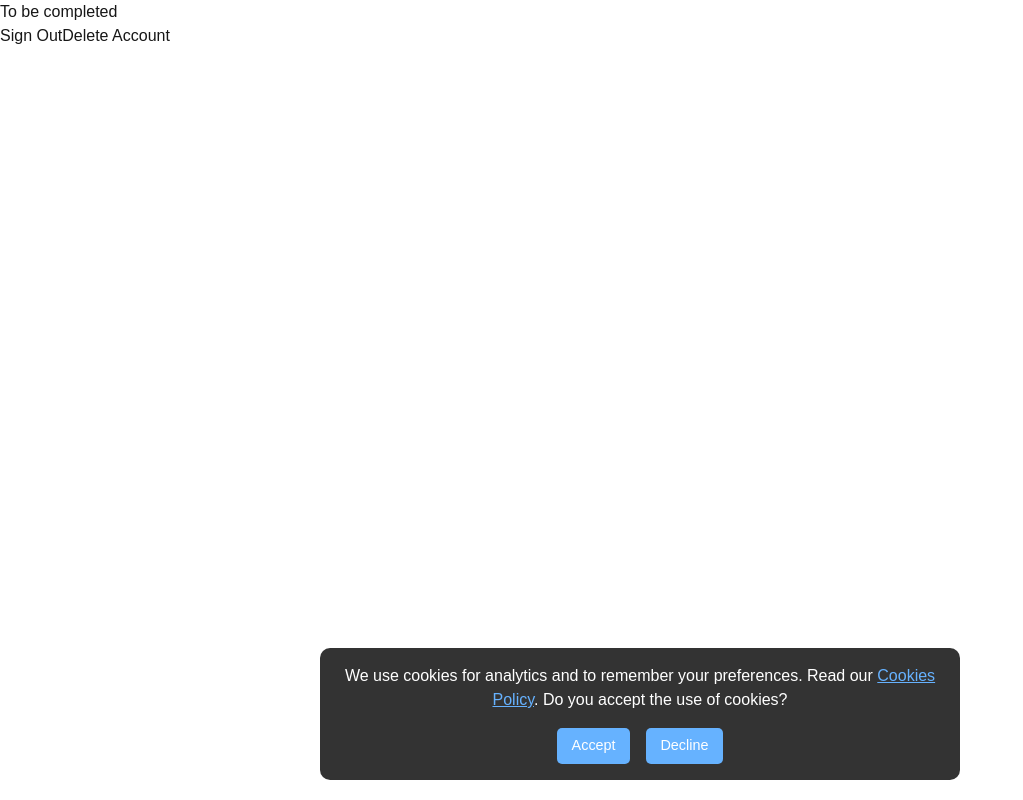
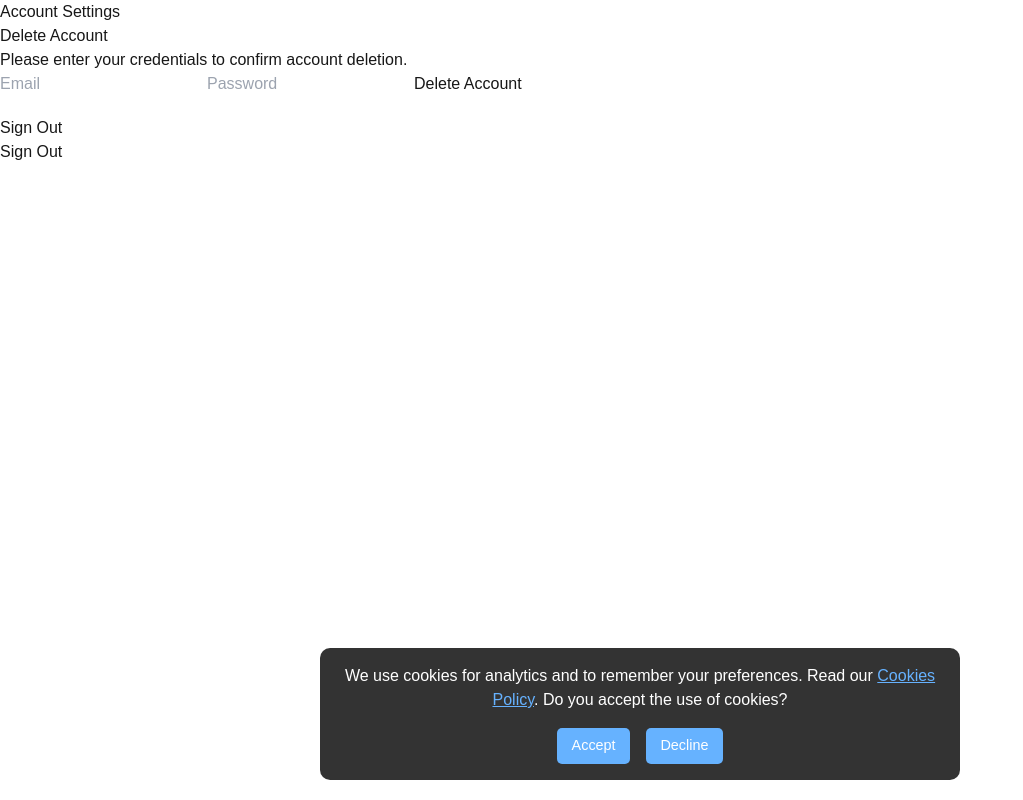
Before and after one commit to jdurham38/Collab-Hub, a Next.js app: page /onboard in a window 1280 px wide. Shown: the whole page, without its empty margins (0-1023 px from the left). Built offline with nearby package versions, Linux system fonts and the light colour scheme; no server answers.

Commit message:
fixed verify email and fixed delete account

```diff
--- a/pages/api/delete-account.ts
+++ b/pages/api/delete-account.ts
@@ -1,12 +1,9 @@
-// pages/api/delete-account.ts
-
 import { NextApiRequest, NextApiResponse } from 'next';
 import { createClient } from '@supabase/supabase-js';
 
-// Initialize Supabase client with service role key
 const supabaseAdmin = createClient(
   process.env.NEXT_PUBLIC_SUPABASE_URL!,
-  process.env.SUPABASE_SERVICE_ROLE_KEY! // Ensure this is the service role key
+  process.env.SUPABASE_SERVICE_ROLE_KEY! // Service role key
 );
 
 export default async function handler(req: NextApiRequest, res: NextApiResponse) {
@@ -20,11 +17,8 @@ export default async function handler(req: NextApiRequest, res: NextApiResponse)
     return res.status(401).json({ error: 'Authorization token missing' });
   }
 
-  // Get the user using the access token
-  const {
-    data: { user },
-    error: getUserError,
-  } = await supabaseAdmin.auth.getUser(token);
+  // Verify user with the provided token
+  const { data: { user }, error: getUserError } = await supabaseAdmin.auth.getUser(token);
 
   if (getUserError || !user) {
     console.error('Error getting user:', getUserError?.message);
@@ -40,7 +34,7 @@ export default async function handler(req: NextApiRequest, res: NextApiResponse)
     .eq('id', userId);
 
   if (deleteUserError) {
-    console.error('Error deleting user data:', deleteUserError.message);
+    console.error('Error deleting user data from users table:', deleteUserError.message);
     return res.status(500).json({ error: 'Error deleting user data' });
   }
 
--- a/pages/api/is-onboarded.ts
+++ b/pages/api/is-onboarded.ts
@@ -12,20 +12,25 @@ export default async function checkOnboardStatus(req: NextApiRequest, res: NextA
     return res.status(405).json({ message: 'Method Not Allowed' });
   }
 
-  const { userId } = req.body;  // Assuming you are passing userId in the body
+  const { userId } = req.body; // Assuming you are passing userId in the body
 
   // Check if the user has been onboarded
   const { data, error } = await supabase
     .from('users')
     .select('isOnboarded')
-    .eq('id', userId)  // Match by user ID to get the onboarding status
-    .single();  // We only expect one row
+    .eq('id', userId)
+    .single(); // We only expect one row
 
   if (error) {
+    // Check if the error is due to the user not being found
+    if (error.code === 'PGRST116') { // "No rows found for single" error in Supabase
+      console.log('User not found, likely already deleted');
+      return res.status(404).json({ message: 'User not found' });
+    }
     console.error('Error checking isOnboarded:', error.message);
     return res.status(400).json({ error: error.message });
   }
 
-  // Return the value of isOnboarded
-  return res.status(200).json({ isOnboarded: data?.isOnboarded });
+  // Return the value of isOnboarded if user exists
+  return res.status(200).json({ isOnboarded: data.isOnboarded });
 }
--- a/src/app/layout.tsx
+++ b/src/app/layout.tsx
@@ -4,6 +4,7 @@ import "./globals.css";
 import { AuthProvider } from "@/contexts/AuthContext";
 import Head from "next/head";
 import CookieBanner from "@/components/CookiesConsent/banner";
+import ErrorBoundary from "@/utils/ErrorBoundary";
 
 const geistSans = localFont({
   src: "./fonts/GeistVF.woff",
@@ -61,8 +62,11 @@ export default function RootLayout({
 // Create a separate client component for AuthProvider
 const AuthWrapper = ({ children }: { children: React.ReactNode }) => {
   'use client';
-  return <AuthProvider>
+  return <ErrorBoundary>
+   <AuthProvider>
     {children}
     <CookieBanner />
-  </AuthProvider>;
+  </AuthProvider>
+  </ErrorBoundary>
+
 };
--- a/src/components/Onboard/Onboard.tsx
+++ b/src/components/Onboard/Onboard.tsx
@@ -1,10 +1,12 @@
 'use client';
 
-import React from 'react';
+import React, { useState } from 'react';
 import { useRouter } from 'next/navigation';
-import { getSupabaseClient } from '@/lib/supabaseClient/supabase'; // Import your Supabase client
+import { getSupabaseClient } from '@/lib/supabaseClient/supabase';
 
 const Onboard: React.FC = () => {
+  const [password, setPassword] = useState('');
+  const [email, setEmail] = useState('');
   const router = useRouter();
   const supabase = getSupabaseClient();
 
@@ -14,7 +16,7 @@ const Onboard: React.FC = () => {
       console.error('Error signing out:', error.message);
     } else {
       console.log('Signed out successfully');
-      router.push('/');
+      router.push('/'); // Redirect to home or login page after sign-out
     }
   };
 
@@ -22,54 +24,78 @@ const Onboard: React.FC = () => {
     const confirmed = window.confirm(
       'Are you sure you want to delete your account? This action cannot be undone.'
     );
-    if (!confirmed) {
+    if (!confirmed) return;
+
+    try {
+      // Authenticate user with email and password
+      const { data, error: signInError } = await supabase.auth.signInWithPassword({
+        email,
+        password,
+      });
+
+      if (signInError || !data?.session) {
+        console.error('Error authenticating user:', signInError?.message);
+        alert('Authentication failed. Please check your credentials.');
         return;
       }
 
-    // Get the current session to obtain the access token
-    const {
-      data: { session },
-      error: sessionError,
-    } = await supabase.auth.getSession();
+      const accessToken = data.session.access_token;
 
-    if (sessionError || !session) {
-      console.error('Error getting session:', sessionError?.message);
-      return;
-    }
-
-    const accessToken = session.access_token;
-
-    // Send a request to the API route to delete the account
+      // Proceed to delete account via API, including Authorization header
       const response = await fetch('/api/delete-account', {
         method: 'POST',
         headers: {
           'Content-Type': 'application/json',
           Authorization: `Bearer ${accessToken}`,
         },
+        body: JSON.stringify({ userId: data.user.id }),
       });
 
+      if (!response.ok) {
         const result = await response.json();
-
-    if (!response.ok) {
         console.error('Error deleting account:', result.error);
         alert('Error deleting account: ' + result.error);
         return;
       }
 
       console.log('Account deleted successfully.');
+      alert('Account deleted successfully.');
 
-    // Sign out the user
-    await supabase.auth.signOut();
+      // Redirect to home page after successful deletion
+      router.push('/');
+      window.location.href = '/';
+    } catch (error) {
+      console.error('Error during account deletion:', error);
+      alert('Error during account deletion');
+    }
+  };
 
-    // Redirect to home page or show a message
-    router.push('/');
-  };
+
 
   return (
     <div>
-      <p>To be completed</p>
+      <h2>Account Settings</h2>
+      <div>
+        <h3>Delete Account</h3>
+        <p>Please enter your credentials to confirm account deletion.</p>
+        <input
+          type="email"
+          placeholder="Email"
+          value={email}
+          onChange={(e) => setEmail(e.target.value)}
+        />
+        <input
+          type="password"
+          placeholder="Password"
+          value={password}
+          onChange={(e) => setPassword(e.target.value)}
+        />
+        <button onClick={handleDeleteAccount}>Delete Account</button>
+      </div>
+      <div style={{ marginTop: '20px' }}>
+        <h3>Sign Out</h3>
         <button onClick={handleSignOut}>Sign Out</button>
-      <button onClick={handleDeleteAccount}>Delete Account</button>
+      </div>
     </div>
   );
 };
--- a/src/components/UserAuth/VerifyEmail/VerifyEmail.tsx
+++ b/src/components/UserAuth/VerifyEmail/VerifyEmail.tsx
@@ -28,6 +28,9 @@ const VerifyEmail: React.FC = () => {
       const { error } = await supabase.auth.resend({
         type: 'signup',
         email: emailLower,
+        options: {
+          emailRedirectTo: 'http://localhost:3000'
+        }
       });
 
       if (error) {
--- a/src/contexts/AuthContext.tsx
+++ b/src/contexts/AuthContext.tsx
@@ -17,66 +17,66 @@ const AuthContext = createContext<AuthContextType | undefined>(undefined);
 
 export const AuthProvider = ({ children }: { children: ReactNode }) => {
   const [user, setUser] = useState<User | null>(null);
+  const [loading, setLoading] = useState(true); // Loading state to manage the session check
   const router = useRouter();
 
   useEffect(() => {
     const supabase = getSupabaseClient();
 
     const getUser = async () => {
-      const {
-        data: { session },
-        error,
-      } = await supabase.auth.getSession();
+      const { data: { session }, error } = await supabase.auth.getSession();
 
       if (error) {
         console.error('Error getting session:', error);
+        setUser(null);
       } else if (session) {
         const userData = session.user;
-        const username = userData.user_metadata?.username || '';
-
-        const currentUser: User = {
+        setUser({
           id: userData.id,
           email: userData.email || '',
-          username: username,
-        };
-        setUser(currentUser);
+          username: userData.user_metadata?.username || '',
+        });
+      } else {
+        // Handle case where session is null (user signed out or deleted)
+        setUser(null);
       }
+
+      setLoading(false); // Set loading to false after session check
     };
 
     getUser();
 
-    const { data: authListener } = supabase.auth.onAuthStateChange(
-      async (event, session) => {
+    const { data: authListener } = supabase.auth.onAuthStateChange(async (event, session) => {
       if (event === 'SIGNED_IN' && session) {
         const userData = session.user;
-          const username = userData.user_metadata?.username || '';
-
         const currentUser: User = {
           id: userData.id,
           email: userData.email || '',
-            username: username,
+          username: userData.user_metadata?.username || '',
         };
         setUser(currentUser);
 
-          // Check if the user is onboarded
-          const isOnboarded = await checkOnboardStatus(currentUser.id);
+        // Check if the user is onboarded if session and user data are valid
+        const isOnboarded = await checkOnboardStatus(userData.id);
         if (!isOnboarded) {
           router.push('/onboard');
         } else {
           router.push('/dashboard');
         }
       } else if (event === 'SIGNED_OUT') {
+        // Handle sign-out by clearing user state
         setUser(null);
         router.push('/');
       }
-      }
-    );
+    });
 
-    // Cleanup subscription on unmount
     return () => {
       authListener.subscription.unsubscribe();
     };
   }, [router]);
+
+  // Show a loading state while checking the session
+  if (loading) return <div>Loading...</div>;
 
   return <AuthContext.Provider value={{ user, setUser }}>{children}</AuthContext.Provider>;
 };
--- /dev/null
+++ b/src/utils/ErrorBoundary.tsx
@@ -0,0 +1,36 @@
+// ErrorBoundary.tsx
+"use client";
+import React, { Component, ReactNode } from 'react';
+
+interface ErrorBoundaryProps {
+  children: ReactNode;
+}
+
+interface ErrorBoundaryState {
+  hasError: boolean;
+}
+
+class ErrorBoundary extends Component<ErrorBoundaryProps, ErrorBoundaryState> {
+  constructor(props: ErrorBoundaryProps) {
+    super(props);
+    this.state = { hasError: false };
+  }
+
+  static getDerivedStateFromError() {
+    return { hasError: true };
+  }
+
+  componentDidCatch(error: Error, info: React.ErrorInfo) {
+    console.error('ErrorBoundary caught an error:', error, info);
+  }
+
+  render() {
+    if (this.state.hasError) {
+      return <div>Something went wrong.</div>;
+    }
+
+    return this.props.children;
+  }
+}
+
+export default ErrorBoundary;
```
Lines whose indentation alone changed are shown as unchanged.
